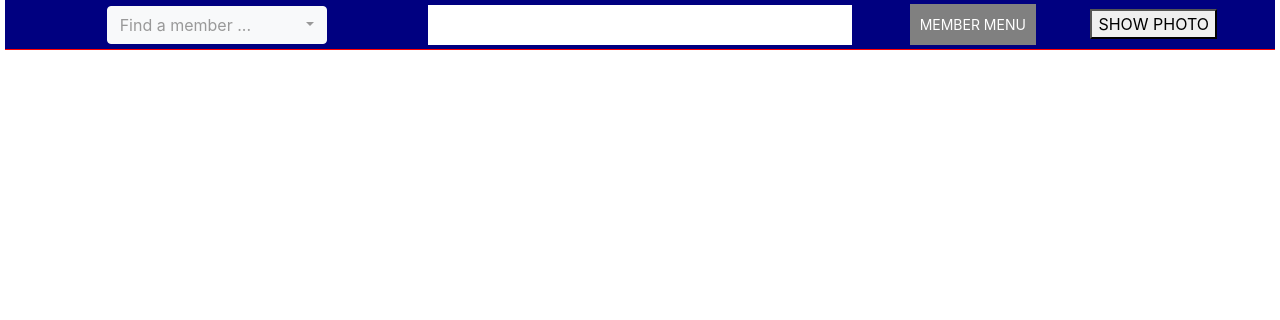
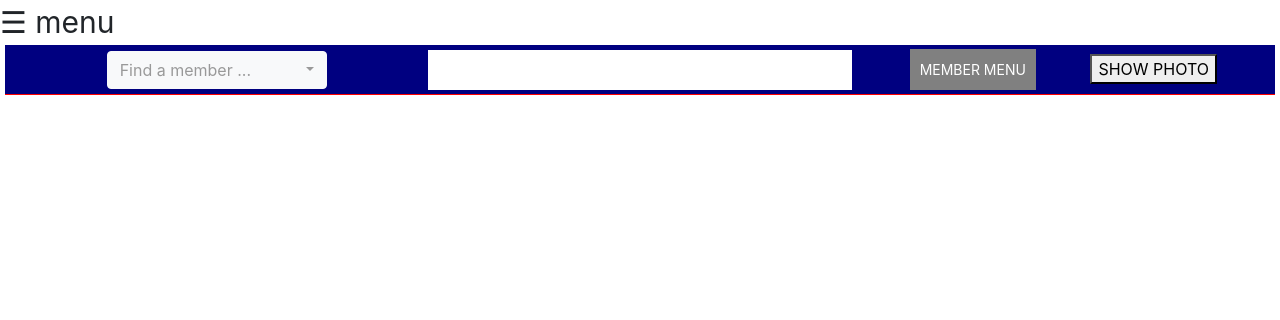
Before and after one commit to thevwc/WaitList, a Flask app: page /index/ in a window 1280 px wide. Shown: the top 320 px of the page. Run offline with Flask 2, Linux system fonts and the light colour scheme; parts of the project's set-up code (start-up, migrations or seed data) failed here and were passed over; some libraries are stand-ins or nearby versions.

Commit message:
Oct 20, 2020 1654PM

```diff
--- a/app/static/js/index.js
+++ b/app/static/js/index.js
@@ -9,7 +9,7 @@ function memberSelectedRtn() {
 
     // SET UP LINK TO MEMBER FORM
     var linkToMemberBtn = document.getElementById('linkToMember');
-    link='/index/' + currentMemberID
+    link='/member/index/' + currentMemberID
     linkToMemberBtn.setAttribute('href', link)
     linkToMemberBtn.click()
 }
--- a/app/static/js/member.js
+++ b/app/static/js/member.js
@@ -676,7 +676,7 @@ function clearScreen() {
     // hdgTitle = document.getElementById('hdgTitleID')
     // hdgTitle.style.display='none'
     var linkToMemberBtn = document.getElementById('linkToMember');
-    link='/index/'
+    link='/member/index/'
     linkToMemberBtn.setAttribute('href', link)
     linkToMemberBtn.click()
 }
--- /dev/null
+++ b/app/templates/hamburger.html
@@ -0,0 +1,92 @@
+<!DOCTYPE html>
+<html>
+<head>
+<meta name="viewport" content="width=device-width, initial-scale=1">
+<style>
+body {
+  font-family: "Lato", sans-serif;
+}
+
+.sidenav {
+  height: 100%;
+  width: 0;
+  position: fixed;
+  z-index: 1;
+  top: 0;
+  left: 0;
+  background-color: #111;
+  overflow-x: hidden;
+  transition: 0.5s;
+  padding-top: 60px;
+}
+
+.sidenav a {
+  padding: 8px 8px 8px 32px;
+  text-decoration: none;
+  font-size: 25px;
+  color: #818181;
+  display: block;
+  transition: 0.3s;
+}
+
+.sidenav a:hover {
+  color: #f1f1f1;
+}
+
+.sidenav .closebtn {
+  position: absolute;
+  top: 0;
+  right: 25px;
+  font-size: 36px;
+  margin-left: 50px;
+}
+
+@media screen and (max-height: 450px) {
+  .sidenav {padding-top: 15px;}
+  .sidenav a {font-size: 18px;}
+}
+</style>
+</head>
+<body>
+
+<div id="mySidenav" class="sidenav">
+  <a href="javascript:void(0)" class="closebtn" onclick="closeNav()">&times;</a>
+  <a href="javascript:void(0)" class="a" onclick="member()">Member Lookup</a>
+  <a href="javascript:void(0)" class="a" onclick="coord()">Coordinator Report</a>
+  <a href="javascript:void(0)" class="a" onclick="workers()">Workers In Shop</a>
+</div>
+
+<span style="font-size:30px;cursor:pointer" onclick="openNav()">&#9776; menu</span>
+
+<script type="text/javascript">
+
+function openNav() {
+  document.getElementById("mySidenav").style.width = "250px";
+}
+
+function closeNav() {
+  document.getElementById("mySidenav").style.width = "0";
+}
+
+function member() {
+  var memberWindow = window.open("https://icloud.thevwc.org/member", "membertab");
+  memberWindow.focus();
+  document.getElementById("mySidenav").style.width = "0";
+}
+
+function coord() {
+  var coordWindow = window.open("https://icloud.thevwc.org/coordinatorReports", "coordtab");
+  coordWindow.focus();
+  document.getElementById("mySidenav").style.width = "0";
+}
+
+function workers() {
+  var workerWindow = window.open("https://icloud.thevwc.org/workersinshop", "workerstab");
+  workerWindow.focus();
+  document.getElementById("mySidenav").style.width = "0";
+}
+
+</script>
+
+</body>
+</html>
--- a/app/templates/index.html
+++ b/app/templates/index.html
@@ -2,9 +2,10 @@
 
 {% block styles %}
     {{super()}}
-    <!-- external index.css not loading ?????????? -->
     <link rel="stylesheet" href="{{ url_for('static', filename='css/index.css') }}">
 {% endblock %}
+
+{% include 'hamburger.html' %}
 
 {% block content %}
     <div class="parent">
--- a/app/templates/member.html
+++ b/app/templates/member.html
@@ -5,6 +5,7 @@
     <link rel="stylesheet" href="{{ url_for('static', filename='css/member.css') }}">
 {% endblock %}
 
+{% include 'hamburger.html' %}
 
 {% block app_content %}
 <div class="parent">
```
Also changed, not shown: requirements.txt (+25 -10 lines).
